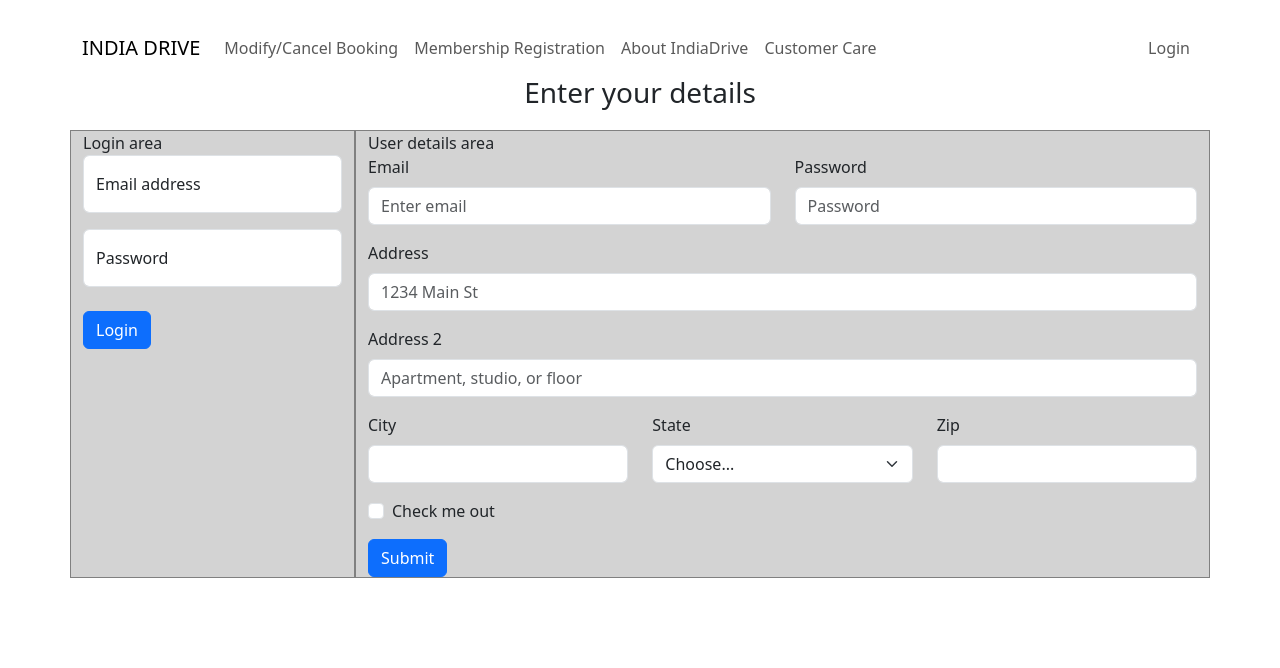
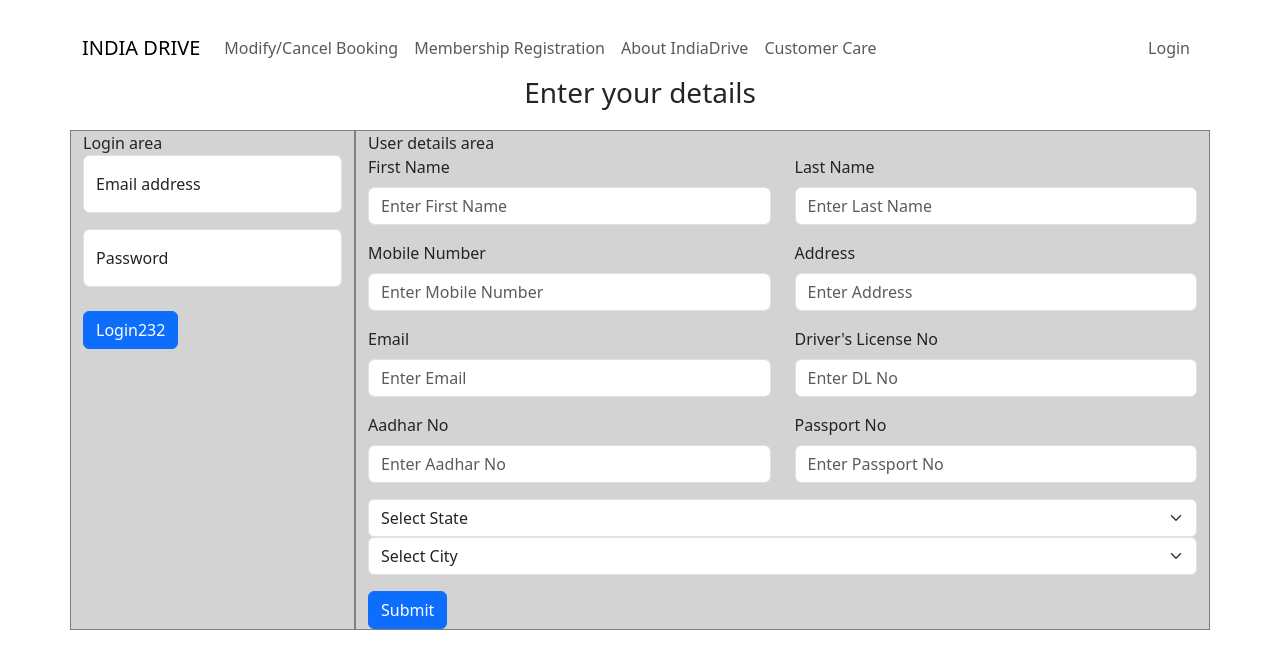
Before and after one commit to shaiwart/FleetManagement-Frontend, a React (Create React App) app: page /filluserdetails in a window 1280 px wide. Shown: the top 668 px of the page. Built offline with nearby package versions, Linux system fonts and the light colour scheme.

Commit message:
fill uer detail s

```diff
--- a/src/Compnents/Pages/FillUserDetail.js
+++ b/src/Compnents/Pages/FillUserDetail.js
@@ -1,5 +1,4 @@
 import React, { useState } from 'react';
-// import './RegistrationForm.css';
 import Navbar from "../PageNavigation";
 import { useNavigate } from 'react-router-dom';
 import '../../Style/FillUserDetail.css';
@@ -11,105 +10,102 @@ import Form from 'react-bootstrap/Form';
 import FloatingLabel from 'react-bootstrap/FloatingLabel';
 
 function FillUserDetail() {
+  const [stateList, setStateList] = useState([]);
+  const [cityList, setCityList] = useState([]);
 
-  // let localUserData = {
-  //   firstName: userData.firstName,
-  //   lastName: userData.lastName,
-  //   emailId: userData.emailId,
-  //   mobileNumber: userData.mobileNumber,
-  //   address: userData.address,
-  //   dlNo: userData.dlNo,
-  //   aadharNo: userData.aadharNo,
-  //   passportNo: userData.passportNo,
-  //   state: userData.state.stateId,
-  //   city: userData.city.cityId
-  //   // hub: '',
-  //   // categoryId: ''
-  // };
+  const [userData, setUserData] = useState({});
+  const navigate = useNavigate();
+  const [email, setEmail] = useState('');
+  const [password, setPassword] = useState('');
+
+  const [firstName, setFirstName] = useState('');
+  const [lastName, setLastName] = useState('');
+  const [mobileNumber, setMobileNumber] = useState('');
+  const [address, setAddress] = useState('');
+  const [emailId, setEmailId] = useState('');
+  const [dlNo, setDlNo] = useState('');
+  const [aadharNo, setAadharNo] = useState('');
+  const [passportNo, setPassportNo] = useState('');
+  const [cityName, setCityName] = useState('');
+  const [stateName, setStateName] = useState('');
+
+  const signIn = (e) => {
+    e.preventDefault();
+    console.log("A");
+    fetch(`http://localhost:8080/api/user/${email}/${password}`)
+      .then(response => response.json())
+      .then(result => {
+        setUserData(result);
+        setFirstName(result.firstName);
+        setLastName(result.lastName);
+        setMobileNumber(result.mobileNumber);
+        setAddress(result.address);
+        setEmailId(result.emailId);
+        setDlNo(result.dlNo);
+        setAadharNo(result.aadharNo);
+        setPassportNo(result.passportNo);
+        setCityName(result.city.cityName); //
+        setStateName(result.state.stateName); //
+        console.log(result);
+      });
+  }
 
 
-  const [formData, setFormData] = useState({});
-  const navigate = useNavigate();
+  const onChangeHandler = async (event) => {
+    console.log("Change hua");
+    sessionStorage.setItem("userStateId", userData.state.stateId);
+    setStateName(userData.state.stateName);
+  }
 
-  // const data = { // This data will be serialised and send to the Database
-  //   firstName: formData.firstName,
-  //   lastName: formData.lastName,
-  //   mobileNumber: formData.mobileNumber,
-  //   address: formData.address,
-  //   emailId: formData.emailId,
-  //   dlNo: formData.dlNo,
-  //   aadharNo: formData.aadharNo,
-  //   passportNo: formData.passportNo,
-  //   city: {
-  //     cityId: 2110
-  //   },
-  //   state: {
-  //     stateId: 21
-  //   }
-  // };
+  const handelClick = async (e) => {
+    // console.log("On click");
+    e.preventDefault();
+
+    try {
+      const response = await fetch("http://localhost:8080/api/states");
+      const result = await response.json();
+      setStateList(result);
+    } catch (error) {
+      console.error('Error fetching data:', error);
+      // yaha pe use navigate use karke Error page pe send karo
+    }
+  }
 
 
-  const dataere = { // This data will be serialised and send to the Database
-    firstName: formData.firstName,
-    lastName: formData.lastName,
-    mobileNumber: formData.mobileNumber,
-    address: formData.address,
-    emailId: formData.emailId,
-    dlNo: formData.dlNo,
-    aadharNo: formData.aadharNo,
-    passportNo: formData.passportNo,
-    city: {
-      cityId: localStorage.getItem("city")
-    },
-    state: {
-      stateId: 21
-    }
-  };
-
-
-  // const handleSubmit = async (e) => {
-  //   e.preventDefault();
-
-  //   // Create an object with the entered data
-  //   const userObject = { ...formData };
-
-  //   try {
-  //     const response = await fetch('http://localhost:8085/api/user/add', {
-  //       method: 'POST',
-  //       headers: {
-  //         'Content-Type': 'application/json'
-  //       },
-  //       body: JSON.stringify(data) //
-  //     });
-
-  //     if (response.ok) {
-  //       console.log('User data successfully submitted.');
-  //     } else {
-  //       console.error('Failed to submit user data.');
-  //     }
-  //   } catch (error) {
-  //     console.error('Error sending data:', error);
-  //   }
-
-  //   navigate('/booking'); // Navigate to confirmation page or other route
-  // }
-
-  const handleInputChange = (field, value) => {
-    setFormData(prevData => ({
-      ...prevData,
-      [field]: value
-    }));
+  const onChangeHandlerCity = async (event) => {
+    console.log(" City Change hua");
+    let tempId = event.target.value;
+    sessionStorage.setItem("pickUpCityId", tempId);
   }
 
-  const handleCancel = () => {
-    navigate('/');
-  };
+  const handelClickCity = async (e) => {
+    console.log("On click-> city drop down");
+
+    e.preventDefault();
+    // let temp = sessionStorage.getItem("pickUpStateId");
+    // console.log(temp);
+
+    try {
+
+      console.log("A");
+      const response = await fetch("http://localhost:8080/api/cities/" + sessionStorage.getItem("userStateId"));
+      const result = await response.json();
+      setCityList(result);
+      console.log("B");
+    } catch (error) {
+      console.error('Error fetching data:', error);
+      // yaha pe use navigate use karke Error page pe send karo
+    }
+  }
+
+  console.log(email);
+  console.log(password);
+  console.log(firstName);
 
 
   const columnStyle = {
-    border: '1px solid gray', // Add border
-    backgroundColor: 'lightgray', // Add gray background color
-    // padding: '10px', // Add padding for spacing
+    border: '1px solid gray',
+    backgroundColor: 'lightgray',
   };
 
   return (
@@ -120,91 +116,115 @@ function FillUserDetail() {
         <Row>
           <Col xs={3} style={columnStyle}>
             Login area
-            <Form>
+            <Form onSubmit={signIn}>
               <FloatingLabel controlId="floatingInput" label="Email address" className="mb-3">
-                <Form.Control type="email" placeholder="Enter email" />
+                <Form.Control type="email" placeholder="Enter email" onChange={(event) => { setEmail(event.target.value) }} />
               </FloatingLabel>
 
               <FloatingLabel controlId="floatingPassword" label="Password">
-                <Form.Control type="password" placeholder="Password" />
+                <Form.Control type="password" placeholder="Password" onChange={(event) => { setPassword(event.target.value) }} />
               </FloatingLabel>
-              <br/>
+              <br />
 
-              <Button variant="primary" type="submit">Login</Button>
+              <Button variant="primary" type="submit">Login232</Button>
             </Form>
-
-
-
           </Col>
 
           <Col style={columnStyle}>
             User details area
             <Form>
               <Row className="mb-3">
-                <Form.Group as={Col} controlId="formGridEmail">
-                  <Form.Label>Email</Form.Label>
-                  <Form.Control type="email" placeholder="Enter email" />
+                <Form.Group as={Col} controlId="formGridFirstName">
+                  <Form.Label>First Name</Form.Label>
+                  <Form.Control type="text" placeholder="Enter First Name" value={firstName} onChange={(event) => { setFirstName(event.target.value) }} />
                 </Form.Group>
 
-                <Form.Group as={Col} controlId="formGridPassword">
-                  <Form.Label>Password</Form.Label>
-                  <Form.Control type="password" placeholder="Password" />
+                <Form.Group as={Col} controlId="formGridLastName">
+                  <Form.Label>Last Name</Form.Label>
+                  <Form.Control type="text" placeholder="Enter Last Name" value={lastName} onChange={(event) => { setLastName(event.target.value) }} />
                 </Form.Group>
               </Row>
 
-              <Form.Group className="mb-3" controlId="formGridAddress1">
-                <Form.Label>Address</Form.Label>
-                <Form.Control placeholder="1234 Main St" />
+              <Row className="mb-3">
+                <Form.Group as={Col} controlId="formGridMobileNumber">
+                  <Form.Label>Mobile Number</Form.Label>
+                  <Form.Control type="text" placeholder="Enter Mobile Number" value={mobileNumber} onChange={(event) => { setMobileNumber(event.target.value) }} />
                 </Form.Group>
 
-              <Form.Group className="mb-3" controlId="formGridAddress2">
-                <Form.Label>Address 2</Form.Label>
-                <Form.Control placeholder="Apartment, studio, or floor" />
-              </Form.Group>
-
-              <Row className="mb-3">
-                <Form.Group as={Col} controlId="formGridCity">
-                  <Form.Label>City</Form.Label>
-                  <Form.Control />
-                </Form.Group>
-
-                <Form.Group as={Col} controlId="formGridState">
-                  <Form.Label>State</Form.Label>
-                  <Form.Select defaultValue="Choose...">
-                    <option>Choose...</option>
-                    <option>...</option>
-                  </Form.Select>
-                </Form.Group>
-
-                <Form.Group as={Col} controlId="formGridZip">
-                  <Form.Label>Zip</Form.Label>
-                  <Form.Control />
+                <Form.Group as={Col} controlId="formGridAddress">
+                  <Form.Label>Address</Form.Label>
+                  <Form.Control type="text" placeholder="Enter Address" value={address} onChange={(event) => { setAddress(event.target.value) }} />
                 </Form.Group>
               </Row>
 
-              <Form.Group className="mb-3" id="formGridCheckbox">
-                <Form.Check type="checkbox" label="Check me out" />
+              <Row className="mb-3">
+                <Form.Group as={Col} controlId="formGridEmail">
+                  <Form.Label>Email</Form.Label>
+                  <Form.Control type="email" placeholder="Enter Email" value={emailId} onChange={(event) => { setEmailId(event.target.value) }} />
                 </Form.Group>
+
+                <Form.Group as={Col} controlId="formGridDLNo">
+                  <Form.Label>Driver's License No</Form.Label>
+                  <Form.Control type="text" placeholder="Enter DL No" value={dlNo} onChange={(event) => { setDlNo(event.target.value) }} />
+                </Form.Group>
+              </Row>
+
+              <Row className="mb-3">
+                <Form.Group as={Col} controlId="formGridAadharNo">
+                  <Form.Label>Aadhar No</Form.Label>
+                  <Form.Control type="text" placeholder="Enter Aadhar No" value={aadharNo} onChange={(event) => { setAadharNo(event.target.value) }} />
+                </Form.Group>
+
+                <Form.Group as={Col} controlId="formGridPassportNo">
+                  <Form.Label>Passport No</Form.Label>
+                  <Form.Control type="text" placeholder="Enter Passport No" value={passportNo} onChange={(event) => { setPassportNo(event.target.value) }} />
+                </Form.Group>
+              </Row>
+
+              <Row className="mb-3">
+                <section>
+                  <Form.Select aria-label="Select State" onChange={onChangeHandler} onClick={handelClick} >
+                    <option> Select State</option>
+                    {stateList.map(state => (
+                      <option key={state.stateId} value={state.stateId} >
+                        {state.stateName}
+                      </option>
+                    ))}
+                  </Form.Select>
+                </section>
+
+                <section>
+                  <Form.Select aria-label="Select City" onChange={onChangeHandlerCity} onClick={handelClickCity} >
+                    <option> Select City</option>
+                    {cityList.map(city => (
+                      <option key={city.cityId} value={city.cityId} >
+                        {city.cityName}
+                      </option>
+                    ))}
+                  </Form.Select>
+                </section>
+
+
+
+                {/* <Form.Group as={Col} controlId="formGridCityName">
+                  <Form.Label>City Name</Form.Label>
+                  <Form.Control type="text" placeholder="Enter City Name" value={cityName} onChange={(event) => { setCityName(event.target.value) }} />
+                </Form.Group>
+
+                <Form.Group as={Col} controlId="formGridStateName">
+                  <Form.Label>State Name</Form.Label>
+                  <Form.Control type="text" placeholder="Enter State Name" value={stateName} onChange={(event) => { setStateName(event.target.value) }} />
+                </Form.Group> */}
+              </Row>
 
               <Button variant="primary" type="submit">
                 Submit
               </Button>
             </Form>
+
           </Col>
-
         </Row>
-
-
       </Container>
-
-
-
-
-
-
-
-
-
     </div>
   );
 }
```
Lines whose indentation alone changed are shown as unchanged.
